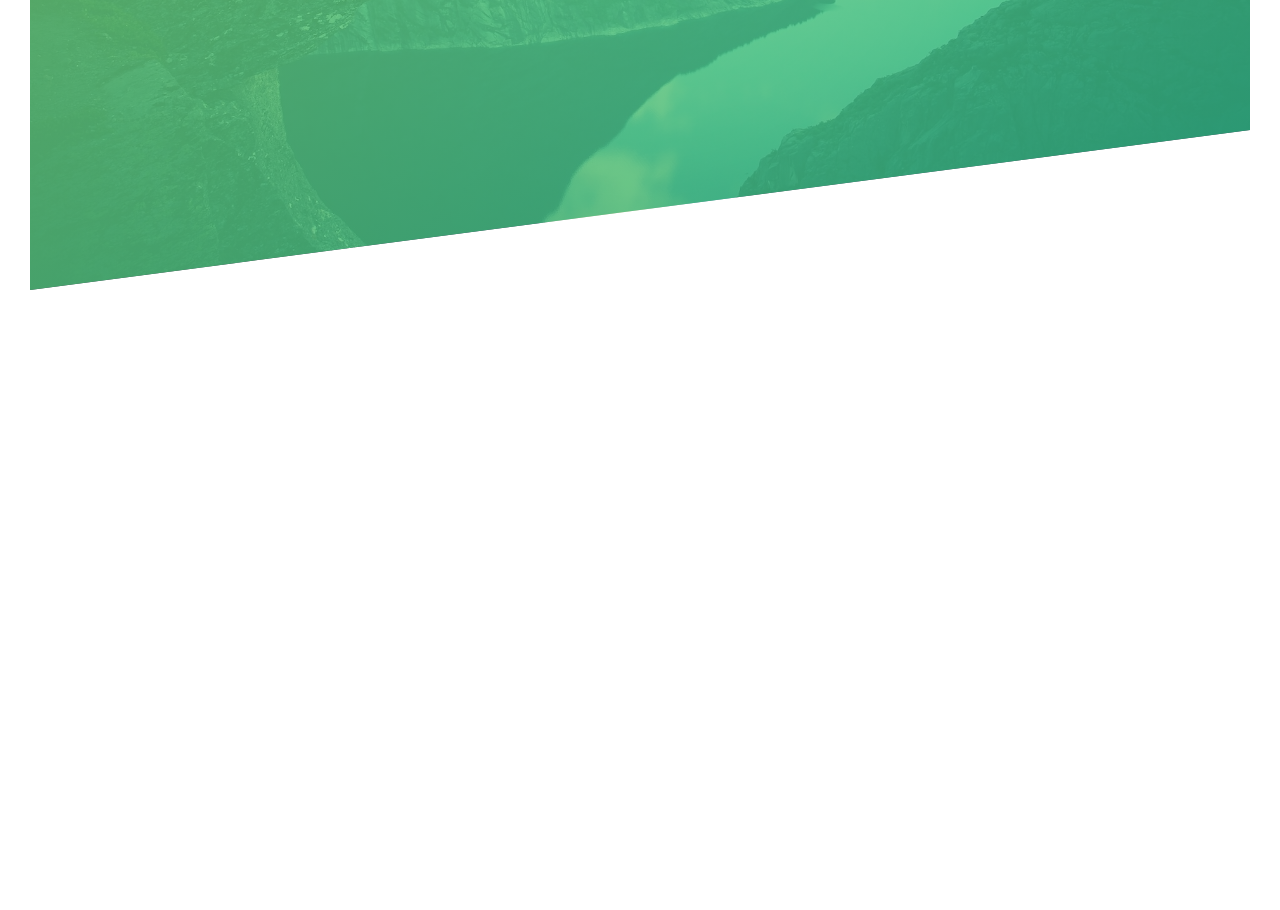
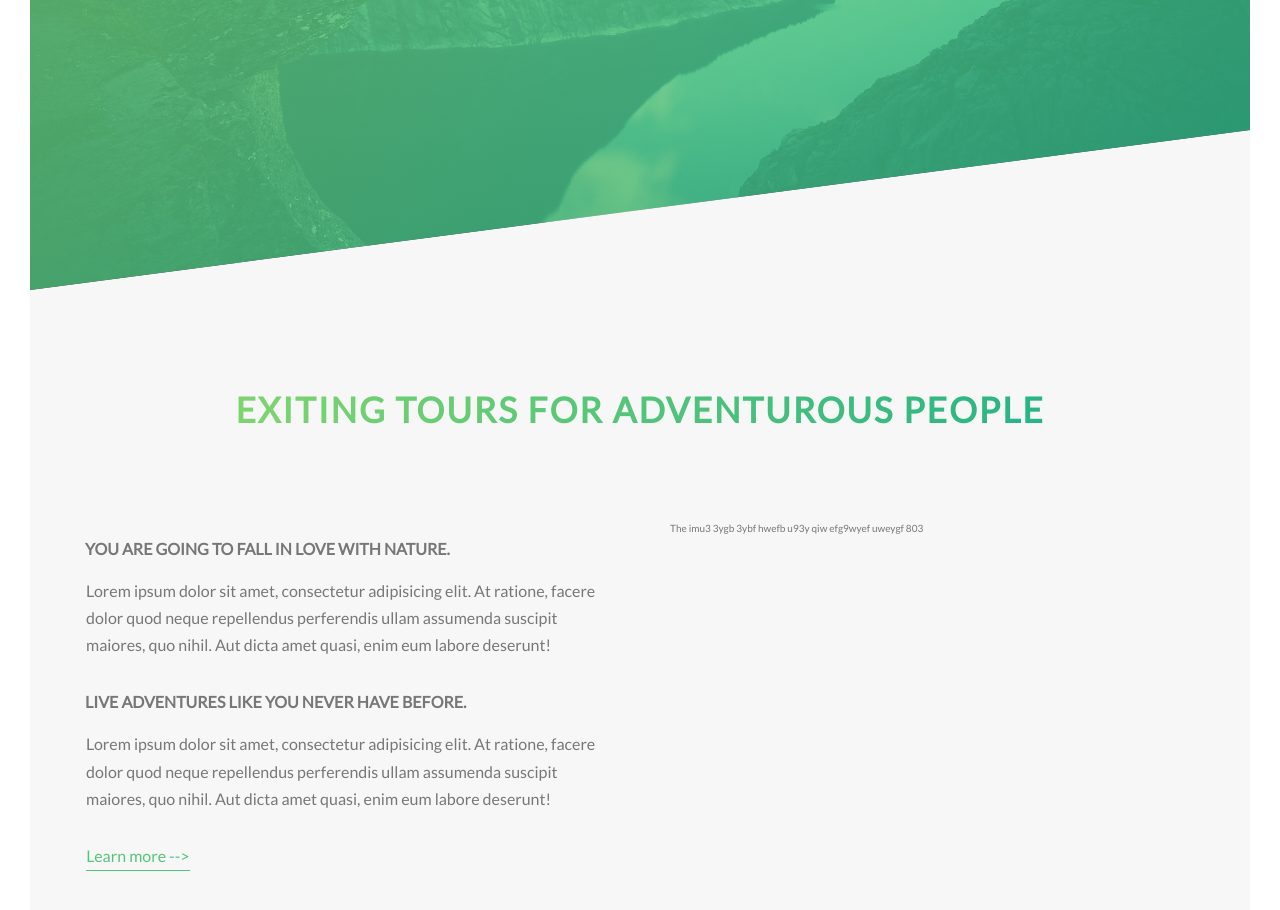
Before and after one commit to JesusC-R/ResponsiveWebSite, a React (Create React App) app: page / in a window 1280 px wide. Shown: the part 500-1410 px from the top of the page. Before the commit the page ends 820 px from the top, so only its background shows below. Built offline with nearby package versions, Linux system fonts and the light colour scheme.

Commit message:
Implementation of grid system on About section

```diff
--- a/src/App.js
+++ b/src/App.js
@@ -1,10 +1,14 @@
 import './sass/main.scss';
 import Header from './components/Header';
+import About from './components/About';
+
 
 function App() {
-  console.log('App');
   return (
-    <Header headerClassNames={['header']} />
+    <div>
+      <Header headerClassNames={['header']} />
+      <About />
+    </div>
   );
 }
 
--- /dev/null
+++ b/src/components/About.jsx
@@ -0,0 +1,49 @@
+import React from "react";
+import Button from './Button';
+
+function About(props) {
+  return (
+    <main>
+      <section className="section-about">
+        <div className="u-center-text u-margin-bottom-big">  {/* Implementation of utilities  */}
+          <h2 className="heading-secondary">
+            Exiting tours for adventurous people
+          </h2>
+        </div>
+
+        <div className="row">
+
+          <div className="col-1-of-2">
+            <h3 className="heading-tertiary u-margin-bottom-small">
+              You are going to fall in love with nature.
+            </h3>
+            <p className="paragraph">
+              Lorem ipsum dolor sit amet, consectetur adipisicing elit. At ratione, facere dolor quod neque repellendus perferendis ullam assumenda suscipit maiores, quo nihil. Aut dicta amet quasi, enim eum labore deserunt!
+            </p>
+
+            <h3 className="heading-tertiary u-margin-bottom-small">
+              Live adventures like you never have before.
+            </h3>
+            <p className="paragraph">
+              Lorem ipsum dolor sit amet, consectetur adipisicing elit. At ratione, facere dolor quod neque repellendus perferendis ullam assumenda suscipit maiores, quo nihil. Aut dicta amet quasi, enim eum labore deserunt!
+            </p>
+
+            <Button
+              classNames={['btn-text']}
+              href={'#'}
+              text={'Learn more -->'}
+            />
+
+          </div>
+
+          <div className="col-1-of-2">
+            The  imu3 3ygb 3ybf hwefb   u93y qiw efg9wyef uweygf 803
+          </div>
+
+        </div>
+      </section>
+    </main>
+  );
+}
+
+export default About;
--- a/src/sass/abstract/_mixins.scss
+++ b/src/sass/abstract/_mixins.scss
@@ -0,0 +1,7 @@
+@mixin clearFix {
+  &::after{
+    content: '';
+    display:table;
+    clear: both;
+  }
+}
--- a/src/sass/abstract/_variables.scss
+++ b/src/sass/abstract/_variables.scss
@@ -6,3 +6,15 @@ $color-gray-dark: #777;
 $color-white: #fff;
 // Button Shadow Colors
 $color-black: #000;
+
+// Colors for About Section
+$color-gray-light-1: #f7f7f7;
+
+// Font sizes
+$default-font-size: 1.6rem;
+
+
+// Grid
+$grid-width: 114rem;
+$gutter-vertical: 8rem;
+$gutter-horizontal: 6rem;
--- a/src/sass/base/_typography.scss
+++ b/src/sass/base/_typography.scss
@@ -29,3 +29,33 @@ body {
     animation: moveInRight 1s ease-out;
   }
 }
+.heading-secondary {
+  font-size: 3.5rem;
+  text-transform: uppercase;
+  font-weight: 700;
+  display: inline-block;
+  background-image: linear-gradient(to right, $color-primary-light, $color-primary-dark);
+  color: transparent;
+  letter-spacing: 0.2rem;
+  transition: all .2s;
+  -webkit-background-clip: text;
+
+  &:hover {
+    transform: skewY(0.5deg) skewX(15deg) scale(1.1);
+    text-shadow: .5rem 1rem 2rem rgba($color-black, .2);
+  }
+}
+
+.heading-tertiary {
+  font-size: $default-font-size;
+  font-weight: 700;
+  text-transform: uppercase;
+}
+.paragraph {
+  font-size: $default-font-size;
+  margin-left: 1.6rem;
+
+  &:not(:last-child) {
+    margin-bottom: 3rem;
+  }
+}
--- a/src/sass/base/_utilities.scss
+++ b/src/sass/base/_utilities.scss
@@ -0,0 +1,5 @@
+.u-center-text { text-align: center; }
+
+.u-margin-bottom-big { margin-bottom: 8rem; }
+.u-margin-bottom-medium { margin: 4rem; }
+.u-margin-bottom-small { margin: 1.5rem; }
--- a/src/sass/components/_button.scss
+++ b/src/sass/components/_button.scss
@@ -7,7 +7,7 @@
     display: inline-block;
     border-radius: 10rem;
     position: relative;
-    font-size: 1.6rem;
+    font-size: $default-font-size;
     transition: all .2s;
 
   }
@@ -50,3 +50,27 @@
     }
   }
 }
+
+.btn-text {
+  &:link,
+  &:visited {
+    font-size: $default-font-size;
+    margin-left: 1.6rem;
+    color: $color-primary;
+    display: inline-block;
+    text-decoration: none;
+    border-bottom: 0.1px solid $color-primary;
+    padding: 0.3px;
+    transition: all .2s;
+  }
+  &:hover {
+    background-color: $color-primary;
+    color: $color-white;
+    box-shadow: 0 1rem 2rem rgba($color-black, .15);
+    transform: translateY(-2px);
+  }
+  &:active {
+    box-shadow: 0 0.5rem 1rem rgba($color-black, .15);
+    transform: translateY(0);
+  }
+}
--- /dev/null
+++ b/src/sass/layout/_grid.scss
@@ -0,0 +1,37 @@
+.row {
+  max-width: $grid-width;
+  margin: 0 auto;
+
+  &:not(:last-child){
+    margin-bottom: $gutter-vertical;
+  }
+
+  @include clearFix;
+
+  [class^="col"] {
+    float: left;
+
+    &:not(:last-child){
+      margin-right: $gutter-horizontal;
+    }
+  }
+
+  .col-1-of-2 {
+    width: calc((100% - #{$gutter-horizontal}) / 2);
+  }
+  .col-1-of-3 {
+    width: calc((100% - 2 * #{$gutter-horizontal}) / 3);
+  }
+  .col-2-of-3 {
+    width: calc(2 * ((100% -2 * #{$gutter-horizontal}) / 3.6444) + #{$gutter-horizontal});
+  }
+  .col-1-of-4 {
+    width: calc((100% - 3 * #{$gutter-horizontal}) / 4);
+  }
+    .col-2-of-4 {
+    width: calc(2 * ((100% - 3 * #{$gutter-horizontal}) / 4) + #{$gutter-horizontal});
+  }
+    .col-3-of-4 {
+    width: calc(3 * ((100% - 3 * #{$gutter-horizontal}) / 4) + 2 * #{$gutter-horizontal});;
+  }
+}
--- a/src/sass/main.scss
+++ b/src/sass/main.scss
@@ -9,6 +9,7 @@
 
 @import './components/button';
 
-@import './layout/header.scss';
+@import './layout/_grid';
+@import './layout/_header';
 
 @import './pages/_home';
--- a/src/sass/pages/_home.scss
+++ b/src/sass/pages/_home.scss
@@ -0,0 +1,5 @@
+.section-about {
+  background-color: $color-gray-light-1;
+  padding: 25rem 0;
+  margin-top: -20vh;
+}
```
Also changed, not shown: src/components/GridSystem.jsx (added, +78 -0 lines), src/sass/layout/_header.scss (renamed from src/sass/layout/header.scss).
